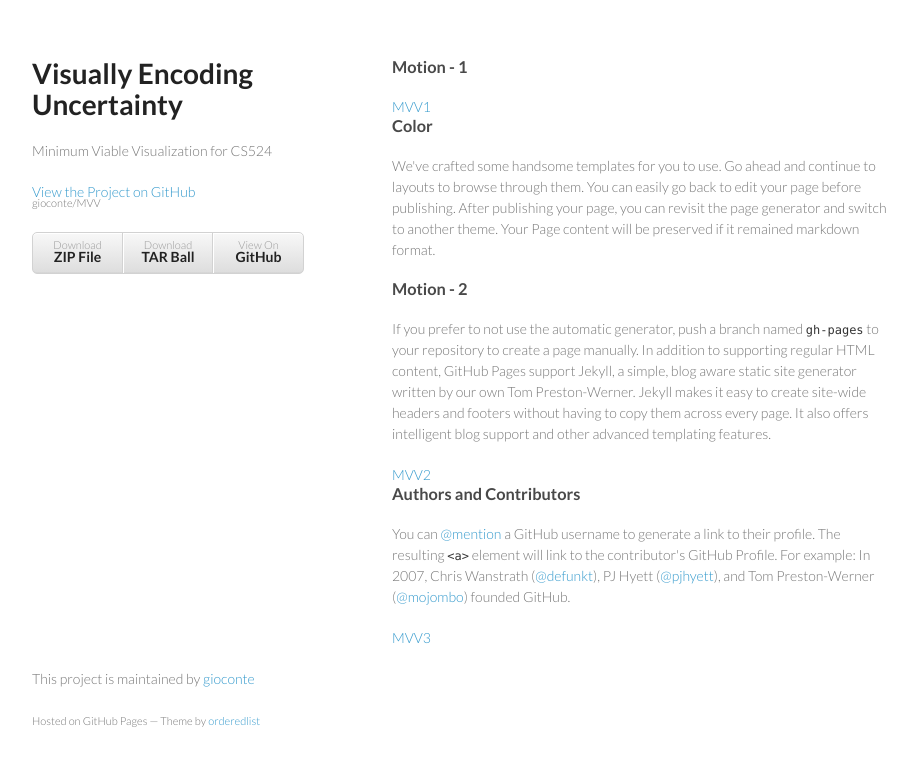
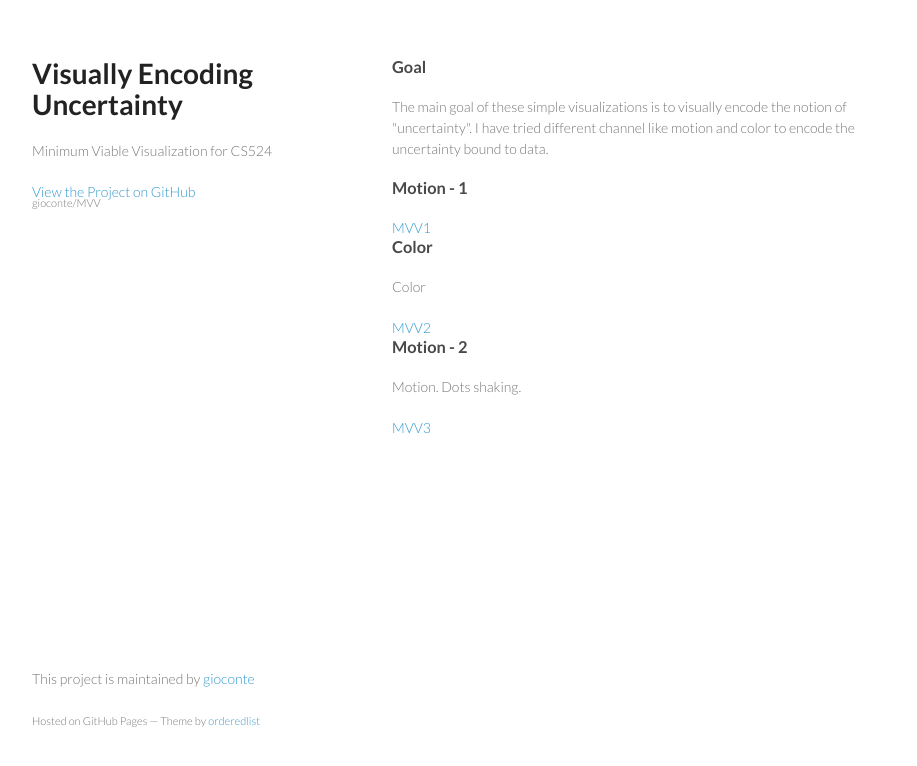
Before and after one commit to gioconte/MVV, a plain HTML site: page index.html in a window 1280 px wide. Shown: the whole page, without its empty margins (178-1095 px from the left). Drawn offline with Linux system fonts and the light colour scheme.

Commit message:
index page

```diff
--- a/index.html
+++ b/index.html
@@ -20,33 +20,29 @@
 
         <p class="view"><a href="https://github.com/gioconte/MVV">View the Project on GitHub <small>gioconte/MVV</small></a></p>
 
-
-        <ul>
-          <li><a href="https://github.com/gioconte/MVV/zipball/master">Download <strong>ZIP File</strong></a></li>
-          <li><a href="https://github.com/gioconte/MVV/tarball/master">Download <strong>TAR Ball</strong></a></li>
-          <li><a href="https://github.com/gioconte/MVV">View On <strong>GitHub</strong></a></li>
-        </ul>
       </header>
       <section>
         <h3>
-<a id="welcome-to-github-pages" class="anchor" href="#welcome-to-github-pages" aria-hidden="true"><span class="octicon octicon-link"></span></a>Motion - 1</h3>
+
+            <a id="goal" class="anchor" href="#welcome-to-github-pages" aria-hidden="true"><span class="octicon octicon-link"></span></a>Goal</h3>
+          <p>
+              The main goal of these simple visualizations is to visually encode the notion of "uncertainty".
+               I have tried different channel like motion and color to encode the uncertainty bound to data.
+          </p>
+<h3><a id="welcome-to-github-pages" class="anchor" href="#welcome-to-github-pages" aria-hidden="true"><span class="octicon octicon-link"></span></a>Motion - 1</h3>
           <a href="http://gioconte.github.io/MVV/master/MVV1.html"> MVV1</a><br>
 
 <h3>
 <a id="designer-templates" class="anchor" href="#designer-templates" aria-hidden="true"><span class="octicon octicon-link"></span></a>Color</h3>
 
-<p>We've crafted some handsome templates for you to use. Go ahead and continue to layouts to browse through them. You can easily go back to edit your page before publishing. After publishing your page, you can revisit the page generator and switch to another theme. Your Page content will be preserved if it remained markdown format.</p>
-
+<p>Color</p>
+          <a href="http://gioconte.github.io/MVV/MVV2.html"> MVV2</a><br>
 <h3>
 <a id="rather-drive-stick" class="anchor" href="#rather-drive-stick" aria-hidden="true"><span class="octicon octicon-link"></span></a>Motion - 2</h3>
 
-<p>If you prefer to not use the automatic generator, push a branch named <code>gh-pages</code> to your repository to create a page manually. In addition to supporting regular HTML content, GitHub Pages support Jekyll, a simple, blog aware static site generator written by our own Tom Preston-Werner. Jekyll makes it easy to create site-wide headers and footers without having to copy them across every page. It also offers intelligent blog support and other advanced templating features.</p>
-          <a href="http://gioconte.github.io/MVV/MVV2.html"> MVV2</a><br>
-<h3>
-<a id="authors-and-contributors" class="anchor" href="#authors-and-contributors" aria-hidden="true"><span class="octicon octicon-link"></span></a>Authors and Contributors</h3>
+<p>Motion. Dots shaking.</p>
+          <a href="http://gioconte.github.io/MVV/MVV3.html"> MVV3</a>
 
-<p>You can <a href="https://github.com/blog/821" class="user-mention">@mention</a> a GitHub username to generate a link to their profile. The resulting <code>&lt;a&gt;</code> element will link to the contributor's GitHub Profile. For example: In 2007, Chris Wanstrath (<a href="https://github.com/defunkt" class="user-mention">@defunkt</a>), PJ Hyett (<a href="https://github.com/pjhyett" class="user-mention">@pjhyett</a>), and Tom Preston-Werner (<a href="https://github.com/mojombo" class="user-mention">@mojombo</a>) founded GitHub.</p>
-          <a href="http://gioconte.github.io/MVV/MVV3.html"> MVV3</a>
       </section>
       <footer>
         <p>This project is maintained by <a href="https://github.com/gioconte">gioconte</a></p>
```
